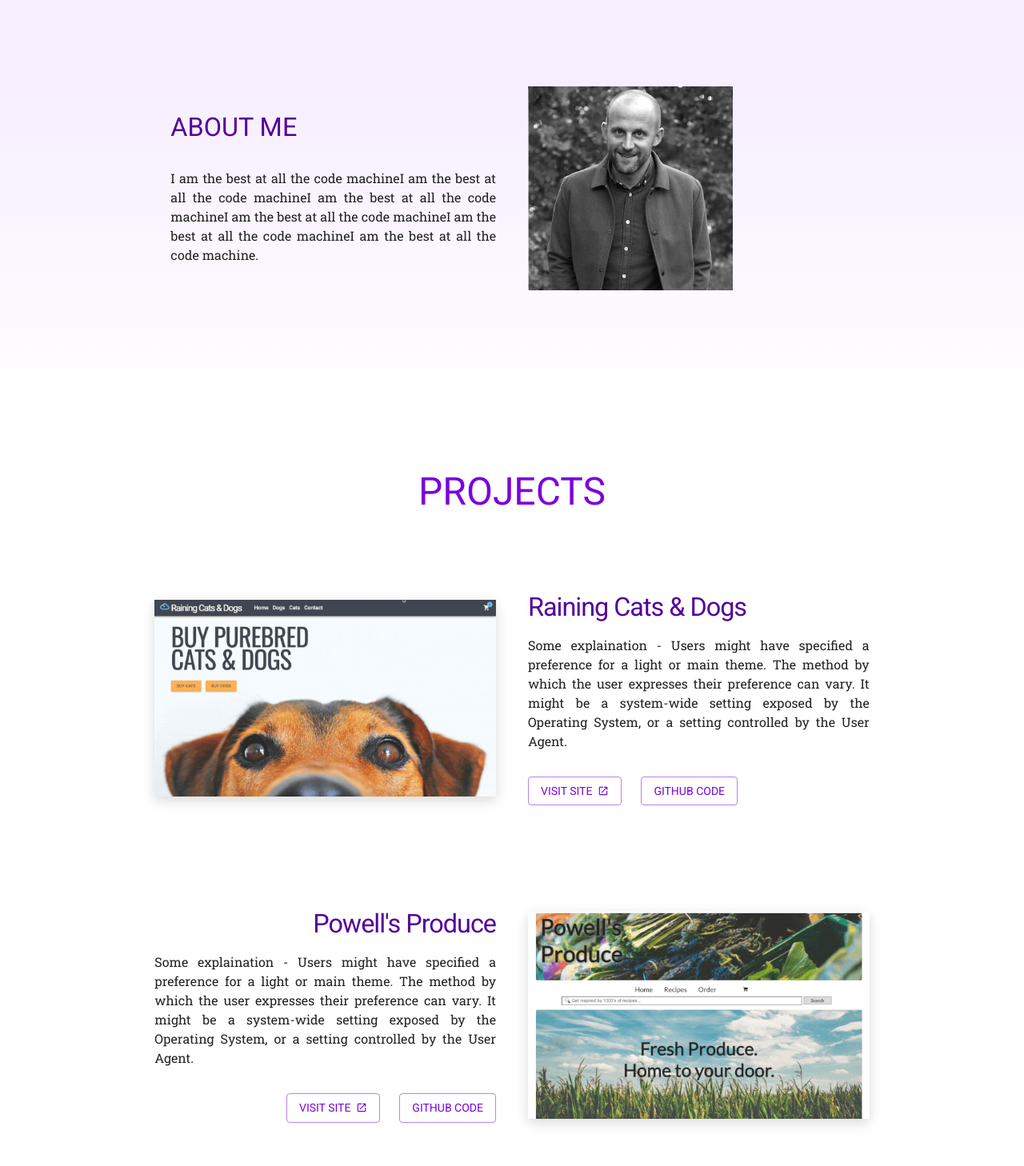
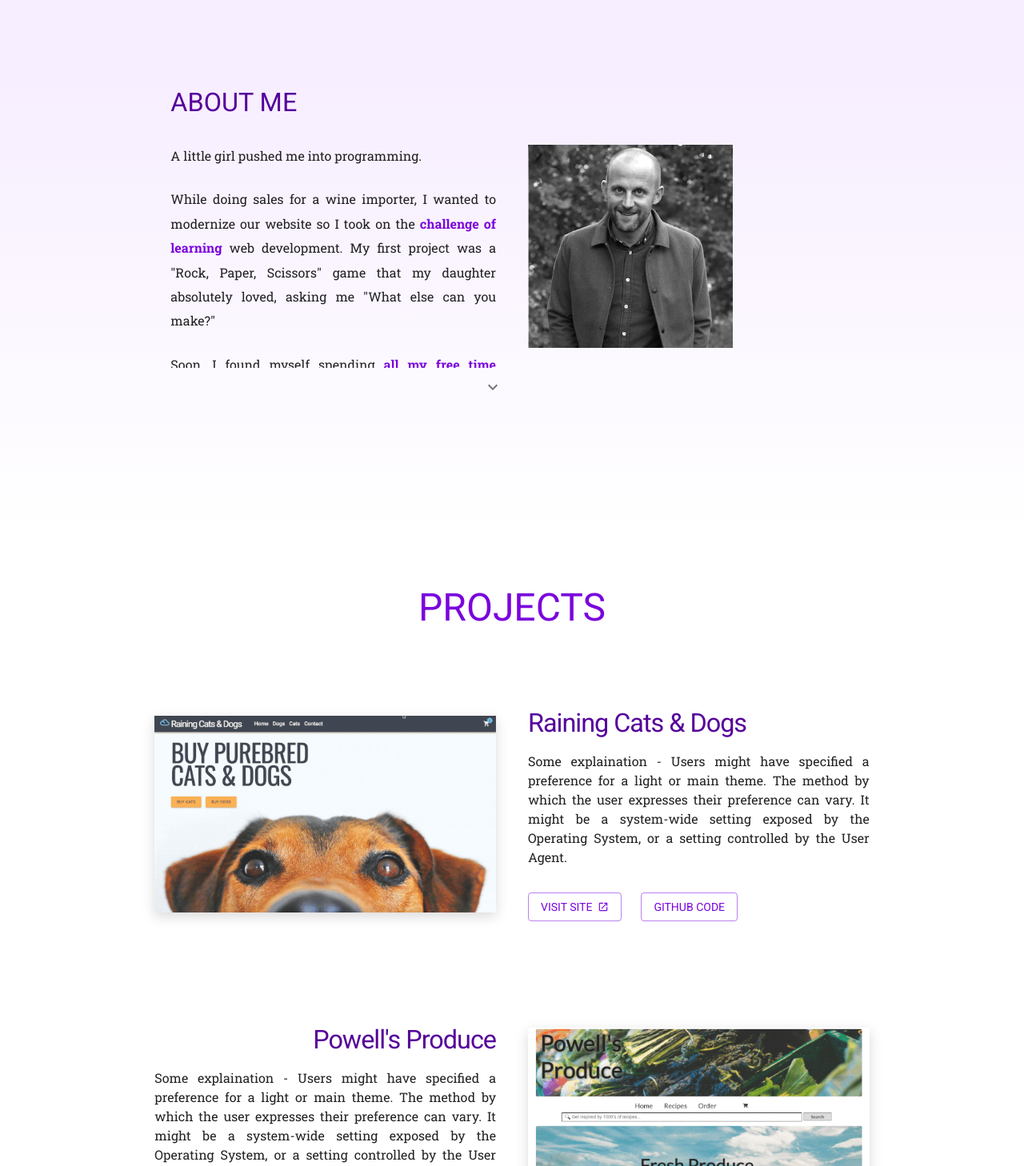
Before and after one commit to CaryTanner/carytanner.github.io, a React (Create React App) app: page / in a window 1280 px wide. Shown: the part 912-2370 px from the top of the page at 80% size. Built offline with nearby package versions, Linux system fonts and the light colour scheme.

Commit message:
about me updated

```diff
--- a/src/Components/About/index.js
+++ b/src/Components/About/index.js
@@ -1,4 +1,4 @@
-import React, { useState, useRef, useEffect } from "react";
+import React, { useState } from "react";
 import styles from "./index.module.css";
 import {
   Container,
@@ -8,39 +8,29 @@ import {
   useScrollTrigger,
   Fade,
   useMediaQuery,
+  Collapse,
+  IconButton,
 } from "@material-ui/core";
+import ExpandMoreIcon from "@material-ui/icons/ExpandMore";
 
 import headShotShort from "../../images/headShotShort.png";
 
 export default function About() {
-  const textRef = React.createRef();
-  const [scrollTrigger, setScrollTrigger] = React.useState(undefined);
   const isXs = useMediaQuery((theme) => theme.breakpoints.down("xs"));
 
-  let options = {
-    rootMargin: "0px",
-    threshold: 1.0,
+  const [isExpanded, setIsExpanded] = useState(false);
+
+  const handleCollapse = () => {
+    setIsExpanded((prev) => !prev);
   };
-
-  useEffect(() => {
-    const scrollObserver = new IntersectionObserver(
-      ([entry]) => {
-        if (entry.isIntersecting) {
-          setScrollTrigger(true);
-        }
-      },
-
-      options
-    );
-
-    if (textRef) {
-      scrollObserver.observe(textRef.current);
-    }
-  }, []);
+  const paraStyles = {
+    lineHeight: 1.9,
+    mb: 3,
+  };
 
   return (
     <>
-      <Grid container className={styles.aboutContainer} >
+      <Grid container className={styles.aboutContainer}>
         <Grid
           item
           xs={12}
@@ -55,32 +45,76 @@ export default function About() {
             sm={9}
             md={8}
             className={styles.landingTextBox}
-
             container
             direction="column"
+
           >
-            <Fade in={scrollTrigger} timeout={1200}>
-              <Typography ref={textRef} variant="h4">
-                <Box
-                  color="primary.dark"
-                  mb={4}
-                  align={isXs ? "center" : "left"}
-                >
+            <Typography variant="h4">
+              <Box color="primary.dark" mb={4} align={isXs ? "center" : "left"}>
                 ABOUT ME
               </Box>
             </Typography>
-            </Fade>
-            <Fade in={scrollTrigger} timeout={1200}>
+
+            <Collapse in={isExpanded} collapsedHeight={280} timeout={1500} className={styles.collapse}>
               <Typography variant="body1">
-                <Box fontFamily="Roboto Slab" align="justify" mr={isXs ? 0 : "20px"}  >
-                  I am the best at all the code machineI am the best at all the
-                  code machineI am the best at all the code machineI am the best
-                  at all the code machineI am the best at all the code machineI
-                  am the best at all the code machine.
+                <Box
+                  fontFamily="Roboto Slab"
+                  align="justify"
+                  mr={isXs ? 0 : "20px"}
+                >
+                  <Box {...paraStyles} >
+                    A little girl pushed me into programming.
+                  </Box>
+                  <Box {...paraStyles}>
+                    While doing sales for a wine importer, I wanted to
+                    modernize our website so I took on the <Box display="inline" fontWeight="fontWeightBold" color="primary.main"> challenge of learning </Box>
+                     web development. My first project was a "Rock, Paper,
+                    Scissors" game that my daughter absolutely
+                    loved, asking me "What else can you make?"
+                  </Box>
+                  <Box {...paraStyles}>
+                    Soon, I found myself spending <Box display="inline" fontWeight="fontWeightBold" color="primary.main">all my free time writing code.</Box>
+                  </Box>
+                  <Box {...paraStyles}>
+                    At the same time as I expanded our wine import business into
+                    5 new cities and more than <Box display="inline" fontWeight="fontWeightBold" color="primary.main">doubled my sales </Box>year on year, I
+                    developed my coding skills with a special focus on React and Node.js.
+                  </Box>
+                  <Box {...paraStyles}> Then Corona came. </Box>
+                  <Box {...paraStyles}>
+                    Covid-19 has crippled the hospitality industry I love. But I
+                    took this catastrophe as an opportunity to <Box display="inline" fontWeight="fontWeightBold" color="primary.main">launch a new
+                    career </Box>in web development.
+                  </Box>
+                  <Box {...paraStyles}>
+                    Originally from California, I studied Spanish and Portguese
+                    at UC Berkeley. After school, I worked for years as an
+                    English teacher and translator in Madrid, Spain. Later I
+                    moved to Stockholm, working for many years as a sommelier,
+                    server and, finally, in the wine import trade.
+                  </Box>
+
+                  <Box {...paraStyles}>
+                  <Box display="inline" fontWeight="fontWeightBold" color="primary.main">Constant learning </Box>has been the throughline of my life. In 8
+                    different countries, I have worked with everything from
+                    sports reporting to farming fruit. I love meeting new people
+                    and especially trying new foods.
+                  </Box>
+                  <Box {...paraStyles}>
+                    Aside from programming, I spend my free time playing with my
+                    two daughters and cooking extravagant meals with my wife.
+                  </Box>
                 </Box>
               </Typography>
-            </Fade>
+            </Collapse>
+
           </Grid>
+          <Grid item>
+              <IconButton onClick={handleCollapse} style={{transition: "300ms", transform: isExpanded ? "rotate(180deg)" : null }}>
+                <ExpandMoreIcon />
+              </IconButton>
+            </Grid>
+
         </Grid>
         <Grid
           item
@@ -90,13 +124,11 @@ export default function About() {
           justify="center"
           alignItems={isXs ? "center" : "flex-start"}
         >
-          <Fade in={scrollTrigger} timeout={1000}>
           <img
             src={headShotShort}
             className={styles.headShot}
             alt="Cary Tanner"
           ></img>
-          </Fade>
         </Grid>
       </Grid>
     </>
--- a/src/Components/About/index.module.css
+++ b/src/Components/About/index.module.css
@@ -36,3 +36,7 @@
 
 
   }
+
+  .collapse{
+
+  }
--- a/src/Components/Header/index.js
+++ b/src/Components/Header/index.js
@@ -18,7 +18,7 @@ import {
 import MenuIcon from "@material-ui/icons/Menu";
 import styles from "./index.module.css";
 import LaunchIcon from "@material-ui/icons/Launch";
-import CV_Cary_Tanner_Web_Developer_December_2020 from "../../images/CV_Cary_Tanner_Web_Developer_December_2020.pdf";
+import CV_Cary_Tanner_Web_Developer from "../../images/CV_Cary_Tanner_Web_Developer.pdf";
 
 function Header({openContactForm}) {
   const trigger = useScrollTrigger({ disableHysteresis: true, threshold: 200 });
@@ -137,7 +137,7 @@ function Header({openContactForm}) {
                     target="_blank"
                     color="textPrimary"
                     underline="none"
-                    href={CV_Cary_Tanner_Web_Developer_December_2020}
+                    href={CV_Cary_Tanner_Web_Developer}
                   >
                     <LaunchIcon fontSize="inherit" /> CV
                   </Link>
@@ -221,7 +221,7 @@ function Header({openContactForm}) {
             target="_blank"
             color="textPrimary"
             underline="none"
-            href={CV_Cary_Tanner_Web_Developer_December_2020}
+            href={CV_Cary_Tanner_Web_Developer}
           >
             <LaunchIcon fontSize="inherit" /> CV
           </Link>
--- a/src/Components/Landing/index.js
+++ b/src/Components/Landing/index.js
@@ -64,9 +64,9 @@ export default function Landing({emailOpen, openContactForm}) {
                   letterSpacing={-2}
                   my={{ xs: "3rem", sm: "3vw" }}
                   mr={2}
-                  lineHeight={0.8}
+                  lineHeight={0.9}
                 >
-                  I can help you build a better website.
+                  I build web apps with clean, robust code
                 </Box>
               </Typography>
             </Fade>
--- a/src/Components/Projects/index.js
+++ b/src/Components/Projects/index.js
@@ -61,7 +61,7 @@ export default function Projects() {
   const btnProps = {
     variant: "outlined",
     color: "primary",
-    size: isMd ? "small" : "medium"
+
   }
   const justifyStart = {
     justify: isSm ? "center" : "flex-start",
```
Also changed, not shown: src/Components/Contact/index.js (+49 -18 lines), 2 other files (tests, documents, lock files or other folders). Lines whose indentation alone changed are shown as unchanged.
